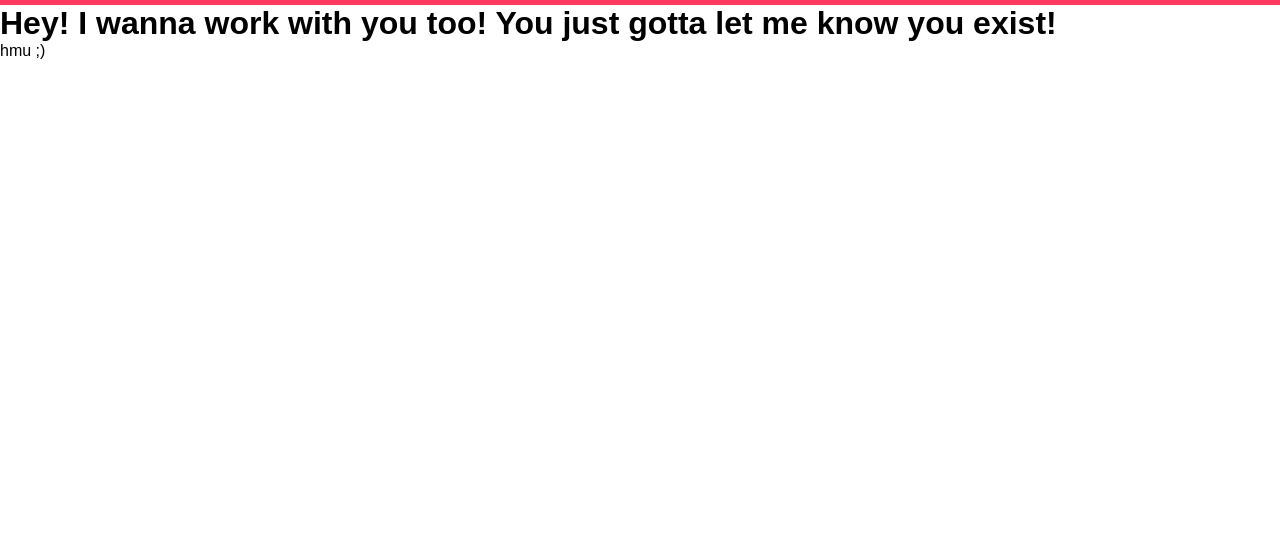
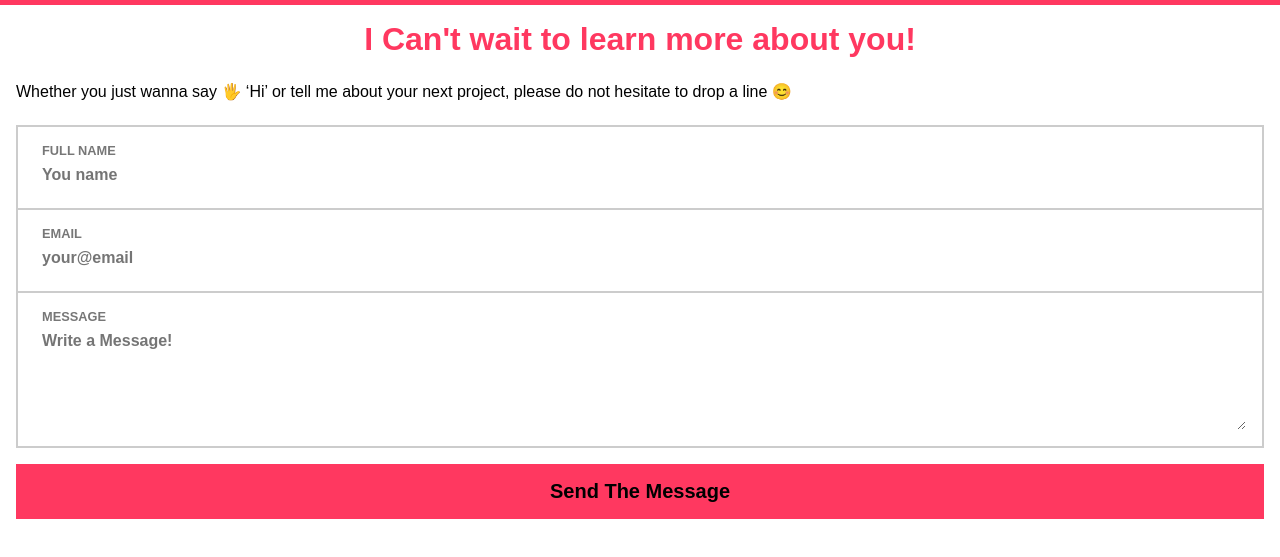
Before and after one commit to AlecDivito/web-resume, a Gatsby site: page /contact in a window 1280 px wide. Shown: the part 67-624 px from the top of the page. Built offline with nearby package versions, Linux system fonts and the light colour scheme; Gatsby itself is replaced by a stand-in of ours.

Commit message:
finished the contact page

```diff
--- a/src/components/layout.scss
+++ b/src/components/layout.scss
@@ -290,7 +290,7 @@ $burger-color: $dark-shade;
     &__email {
         display: flex;
         flex-direction: column;
-        border: 2px solid $light-shade;
+        border: 2px solid #000;
         padding: $nav-padding;
         text-decoration: none;
         color: $dark-shade;
--- a/src/pages/contact.js
+++ b/src/pages/contact.js
@@ -1,15 +1,68 @@
-import React from "react"
-
+import React, {useState} from "react"
 import Layout from "../components/layout"
 import SEO from "../components/seo"
+import "./contact.scss";
+
+const TextInput = ({fieldName, name, placeholder, type}) => {
+  const [active, setActive] = useState(false);
+  const className = `field ${(active) ? "active" : ""}`;
+  return (
+    <div className={className}>
+      <label htmlFor={name}>{fieldName}</label>
+      <input type={type}
+        className="field__input"
+        id={name}
+        name={name}
+        placeholder={placeholder}
+        onFocus={() => setActive(true)}
+        onBlur={() => setActive(false)}
+        required />
+    </div>
+  )
+}
+
+const TextArea = ({fieldName, name, placeholder}) => {
+    const [active, setActive] = useState(false);
+    const className = `field ${(active) ? "active" : ""}`;
+  return (
+    <div className={className}>
+      <label htmlFor={name}>{fieldName}</label>
+      <textarea
+        className="field__input"
+        rows="5"
+        name={name}
+        placeholder={placeholder}
+        onFocus={() => setActive(true)}
+        onBlur={() => setActive(false)}
+        required
+      ></textarea>
+    </div>
+  );
+}
+
+const Button = ({type, text}) => (
+  <input className="btn" type={type} value={text}/>
+);
 
 const ContactPage = () => (
   <Layout>
-    <SEO title="Yo! Get in touch! Now! With Alec" />
-    <h1>
-      Hey! I wanna work with you too! You just gotta let me know you exist!
-    </h1>
-    <p>hmu ;)</p>
+    <SEO title="Contact Me" />
+    <div className="contact">
+      <header className="contact__header">
+        <h1>I Can't wait to learn more about you!</h1>
+      </header>
+      <p className="contact__text">
+        Whether you just wanna say <span role="img" aria-label="Hi">🖐</span> ‘Hi’ or tell me about your next project,
+        please do not hesitate to drop a line <span role="img" aria-label="Smiley Face">😊</span>
+      </p>
+      <form className="contact__form">
+        {/* TODO: Add a topic drop down (stuff like general inquiry or work together or peep) */}
+        <TextInput type="text" fieldName="Full Name" name="name" placeholder="You name" />
+        <TextInput type="email" fieldName="Email" name="email" placeholder="your@email" />
+        <TextArea fieldName="Message" name="message" placeholder="Write a Message!" />
+        <Button type="submit" text="Send The Message" />
+      </form>
+    </div>
   </Layout>
 )
 
--- /dev/null
+++ b/src/pages/contact.scss
@@ -0,0 +1,78 @@
+$primary-color: #FF3860;
+$accent-color:  #79FF38;
+$dark-shade: #3d171f;
+$light-shade: #ebcad1;
+
+.contact {
+    padding: 1rem;
+
+    &__header {
+        text-align: center;
+        color: $primary-color;
+    }
+
+    &__text {
+        margin: 1.5rem 0;
+    }
+
+    &__form {
+
+    }
+}
+
+.field {
+    width: 100%;
+    padding: 1rem;
+    border: 2px solid #ccc;
+    border-bottom-width: 0px;
+    display: flex;
+    flex-direction: column;
+    outline: none;
+
+    // text area
+    &:nth-child(3) {
+        border-bottom-width: 2px;
+    }
+
+    &.active {
+        border-color: $primary-color;
+        border-bottom-width: 2px;
+        z-index: 20;
+
+        & > label {
+            color: $primary-color;
+        }
+    }
+
+    & > label {
+        font-size: .8rem;
+        color: #777;
+        font-weight: 700;
+        text-transform: uppercase;
+        margin-left: 8px;
+    }
+
+    &__input[type=text], &__input[type=email], > textarea {
+        outline: none;
+        padding: 8px;
+        color: $dark-shade;
+        font-size: 1rem;
+        font-weight: 700;
+        background:#fff;
+        border: 0px solid transparent;
+    }
+
+    > textarea {
+        resize: vertical;
+    }
+}
+
+.btn {
+    padding: 1rem;
+    font-size: 1.25em;
+    font-weight: 700;
+    background: $primary-color;
+    border: 0px solid transparent;
+    width: 100%;
+    margin: 1rem 0px ;
+}
```
